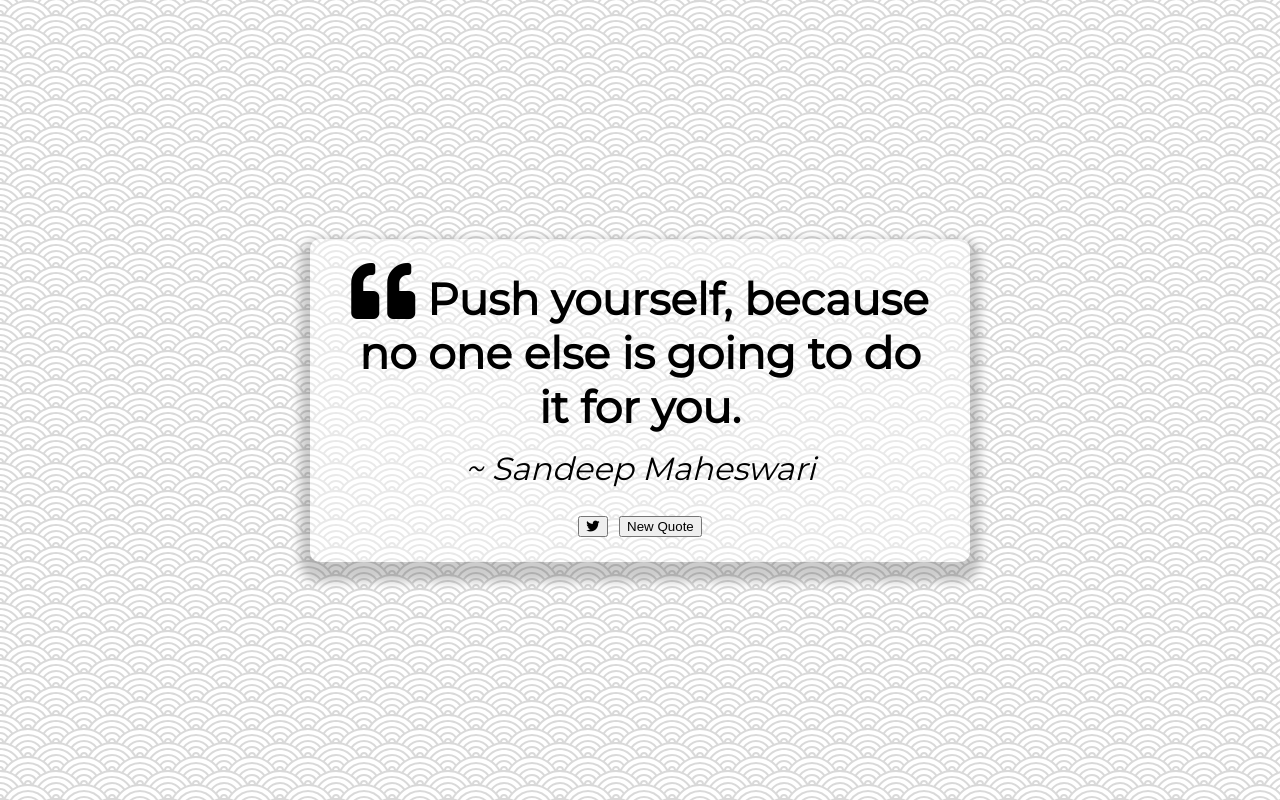
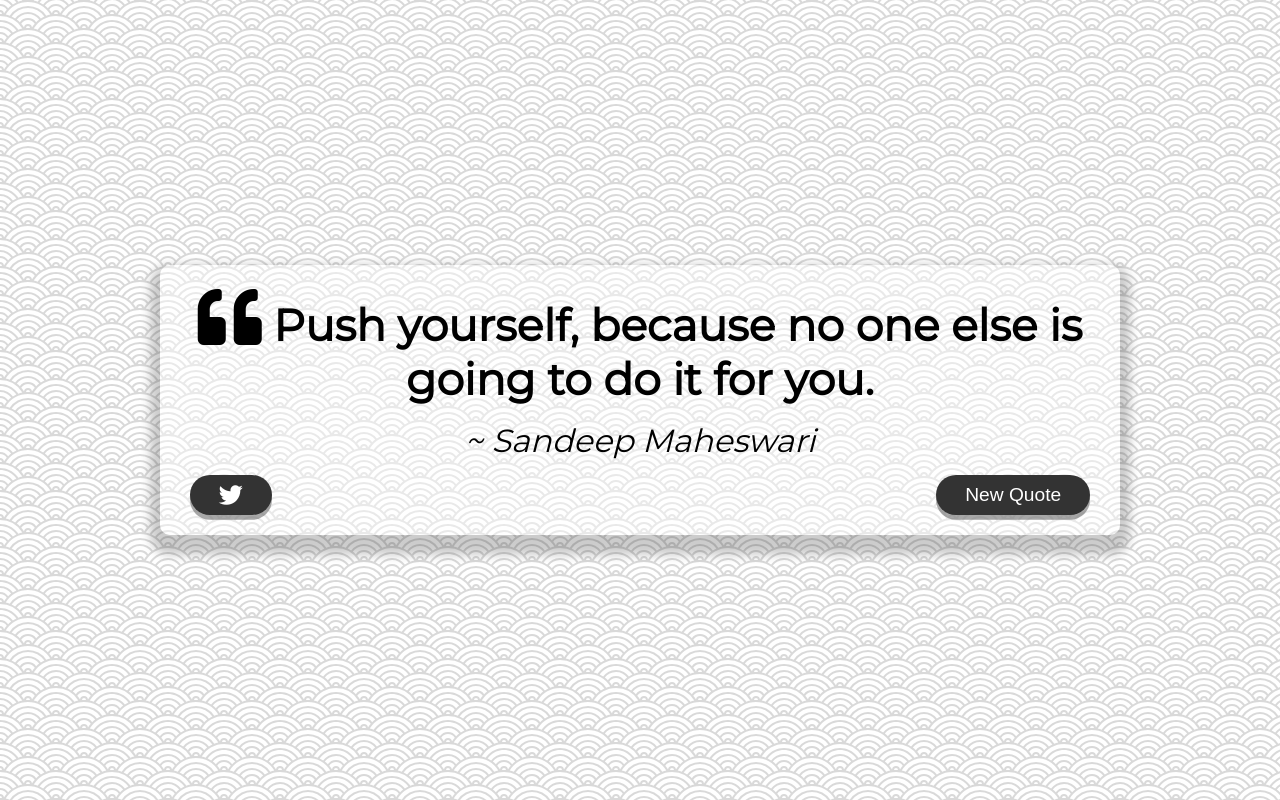
Before and after one commit to ShubhamBinary01/Quote-Generator, a plain HTML site: page index.html in a window 1280 px wide. Drawn offline with Linux system fonts and the light colour scheme.

Commit message:
added styles to buttons

```diff
--- a/styles.css
+++ b/styles.css
@@ -20,7 +20,7 @@ body {
 
 .quote-container {
   width: auto;
-  max-width: 600px;
+  max-width: 900px;
   padding: 20px 30px;
   border-radius: 10px;
   background-color: rgba(255, 255, 255, 0.4);
@@ -45,6 +45,41 @@ body {
   font-style: italic;
 }
 
+.button-container {
+  margin-top: 15px;
+  display: flex;
+  justify-content: space-between;
+}
+
+.twitter-button:hover {
+  color: #38a1f3;
+}
+
+.fa-twitter {
+  font-size: 1.5rem;
+}
+
+button {
+  cursor: pointer;
+  font-size: 1.2rem;
+  height: 2.5rem;
+  border: none;
+  border-radius: 50px;
+  color: white;
+  background: #333;
+  outline: none;
+  padding: 0.5rem 1.8rem;
+  box-shadow: 0 0.3rem rgba(121, 121, 121, 0.65);
+}
+button:hover {
+  filter: brightness(110%);
+}
+
+button:active {
+  transform: translate(0, 0.3rem);
+  box-shadow: 0 0.1rem rgba(255, 255, 255, 0.65);
+}
+
 /*Media Query: Tablet or Smalller*/
 @media screen and (max-width: 1000px) {
   .quote-container {
```
